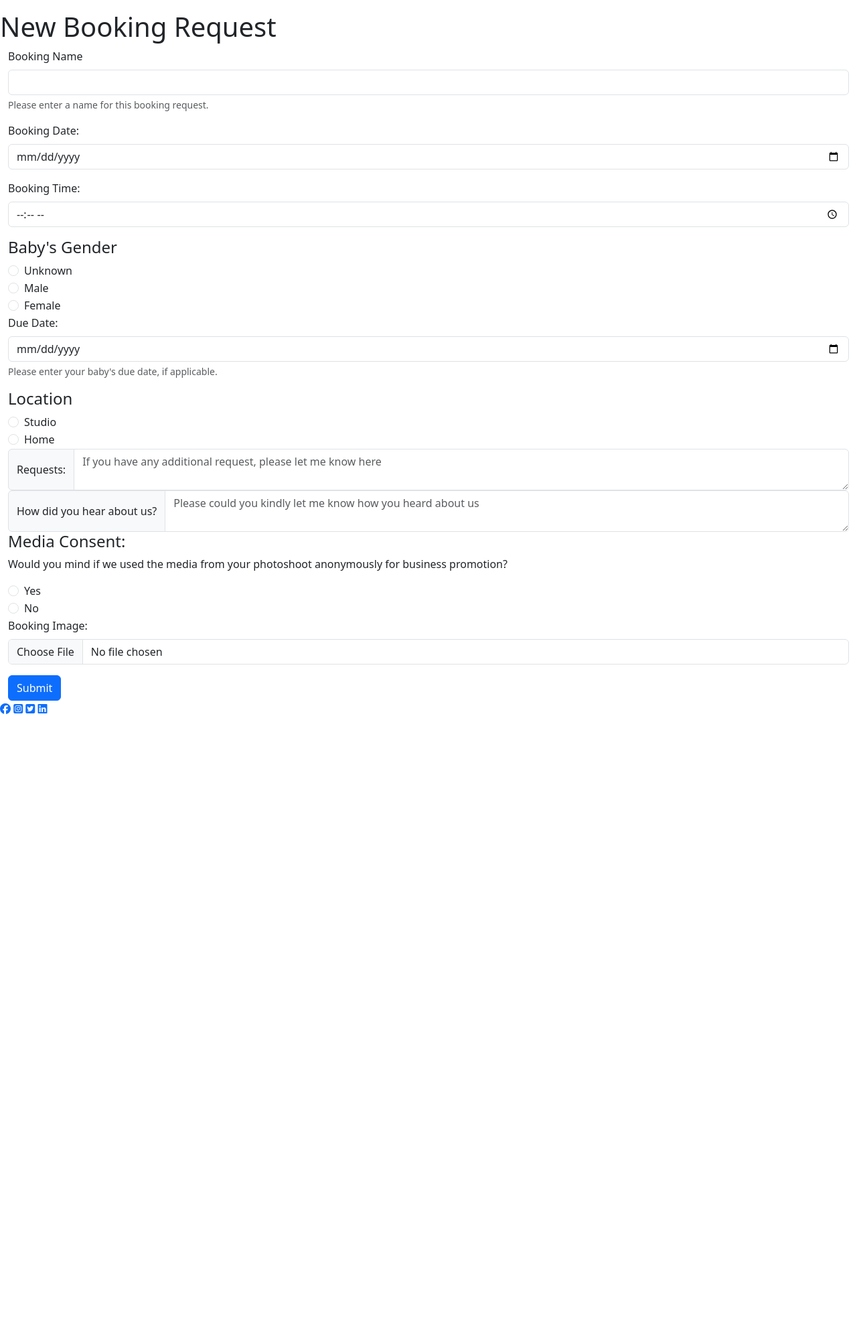
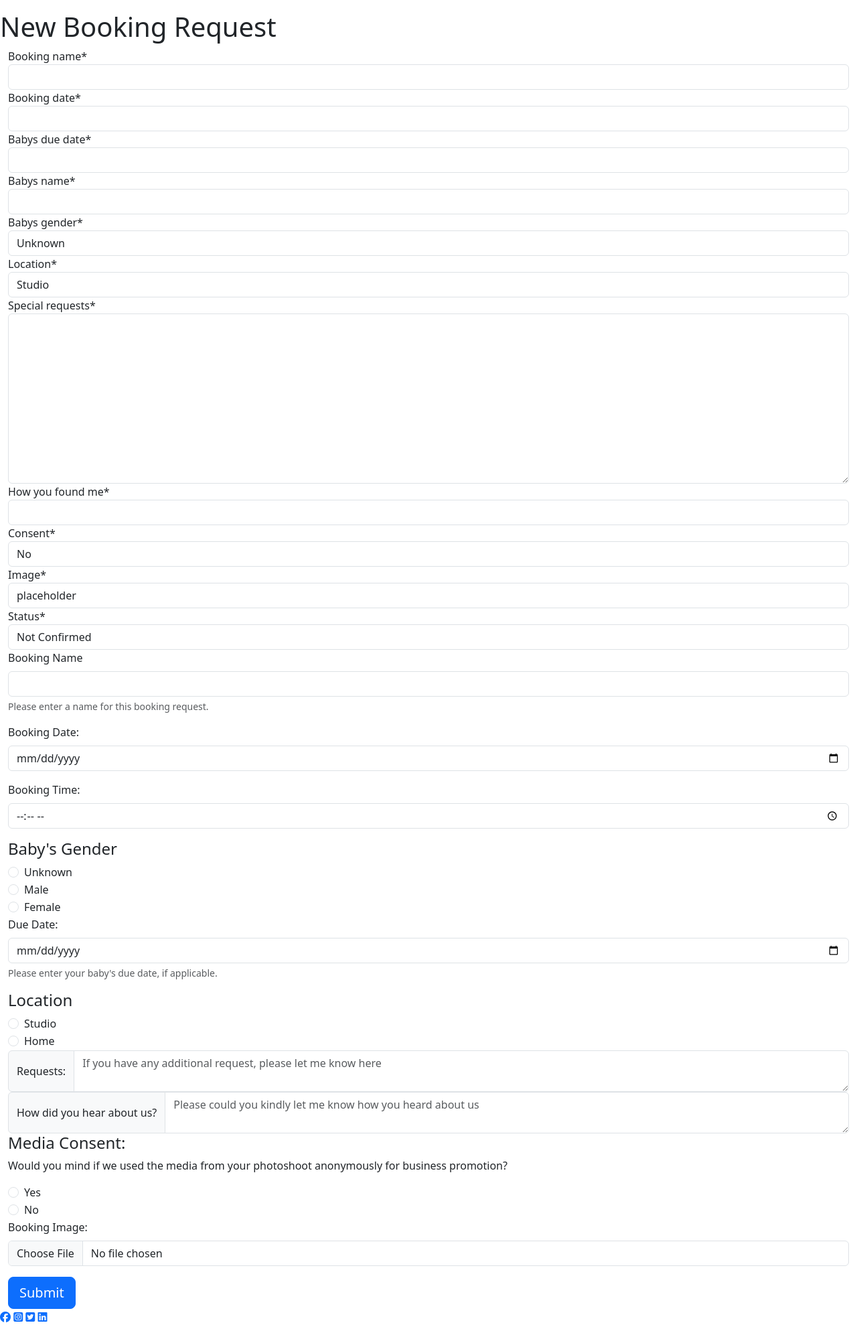
Before and after one commit to CamCove-Crichton/newborn-photography, a Django app: template templates/new_booking.html in a window 1280 px wide. Shown: the part 216-2194 px from the top of the page at 67% size. Before the commit the page ends 1282 px from the top, so only its background shows below. Run offline with Django 3.2, Linux system fonts and the light colour scheme; the template is opened without the code that fills it: values that come from a table or form of the project are taken from there, others are empty; some libraries are stand-ins or nearby versions; some web fonts are replaced.

Commit message:
Install crispy forms, update the requirments.txt, create forms.py for form classes and update the settings, views and new_booking files

```diff
--- a/newborn_photography/settings.py
+++ b/newborn_photography/settings.py
@@ -55,6 +55,7 @@ INSTALLED_APPS = [
     'django.contrib.staticfiles',
     'cloudinary',
     'django_summernote',
+    'crispy_forms',
     'session_bookings',
 ]
 
@@ -64,6 +65,8 @@ LOGIN_REDIRECT_URL = '/'
 LOGOUT_REDIRECT_URL = '/'
 
 ACCOUNT_EMAIL_VERIFICATION = 'none'
+
+CRISPY_TEMPLATE_PACK = 'bootstrap4'
 
 MIDDLEWARE = [
     'django.middleware.security.SecurityMiddleware',
--- a/requirements.txt
+++ b/requirements.txt
@@ -4,6 +4,7 @@ dj-database-url==0.5.0
 dj3-cloudinary-storage==0.0.6
 Django==3.2.19
 django-allauth==0.54.0
+django-crispy-forms==1.14.0
 django-summernote==0.8.20.0
 gunicorn==20.1.0
 oauthlib==3.2.2
--- /dev/null
+++ b/session_bookings/forms.py
@@ -0,0 +1,12 @@
+# Assitance from code institutes I think therefore I blog walkthrough tutorials
+from .models import Booking
+from django.contrib.auth.models import User
+from django import forms
+
+
+# Assitance from code institutes I think therefore I blog walkthrough tutorials
+class BookingForm(forms.ModelForm):
+    class Meta:
+        model = Booking
+        fields = ('booking_name', 'booking_date', 'babys_due_date', 'babys_name', 'babys_gender',
+                  'location', 'special_requests', 'how_you_found_me', 'consent', 'featured_image', 'status',)
--- a/session_bookings/views.py
+++ b/session_bookings/views.py
@@ -3,6 +3,7 @@ from django.shortcuts import render, get_object_or_404
 # Assitance from code institutes I think therefore I blog walkthrough tutorials
 from django.views import generic, View
 from .models import Booking
+from .forms import BookingForm
 
 # Assitance from code institutes I think therefore I blog walkthrough tutorials
 
@@ -38,3 +39,4 @@ class Home(View):
 class NewBooking(generic.ListView):
     model = Booking
     template_name = 'new_booking.html'
+    context = BookingForm()
--- a/templates/new_booking.html
+++ b/templates/new_booking.html
@@ -2,11 +2,17 @@
 {% extends "base.html" %}
 
 {% block content %}
+
+<!-- Assitance from code institutes I think therefore I blog walkthrough tutorials -->
+{% load crispy_forms_tags %}
+
 <div>
     <h1>New Booking Request</h1>
 </div>
 <div class="container-fluid">
-    <form>
+    <form method="post">
+        {{ booking_form | crispy }}
+        {% csrf_token %}
         <!-- Booking Name -->
         <div class="mb-3">
             <label for="booking-name" class="form-label">Booking Name</label>
@@ -109,7 +115,7 @@
             <input type="file" class="form-control" id="booking-img">
         </div>
 
-        <button type="submit" class="btn btn-primary">Submit</button>
+        <button type="submit" class="btn btn-primary btn-lg">Submit</button>
     </form>
 </div>
 
```
Also changed, not shown: README.md.
